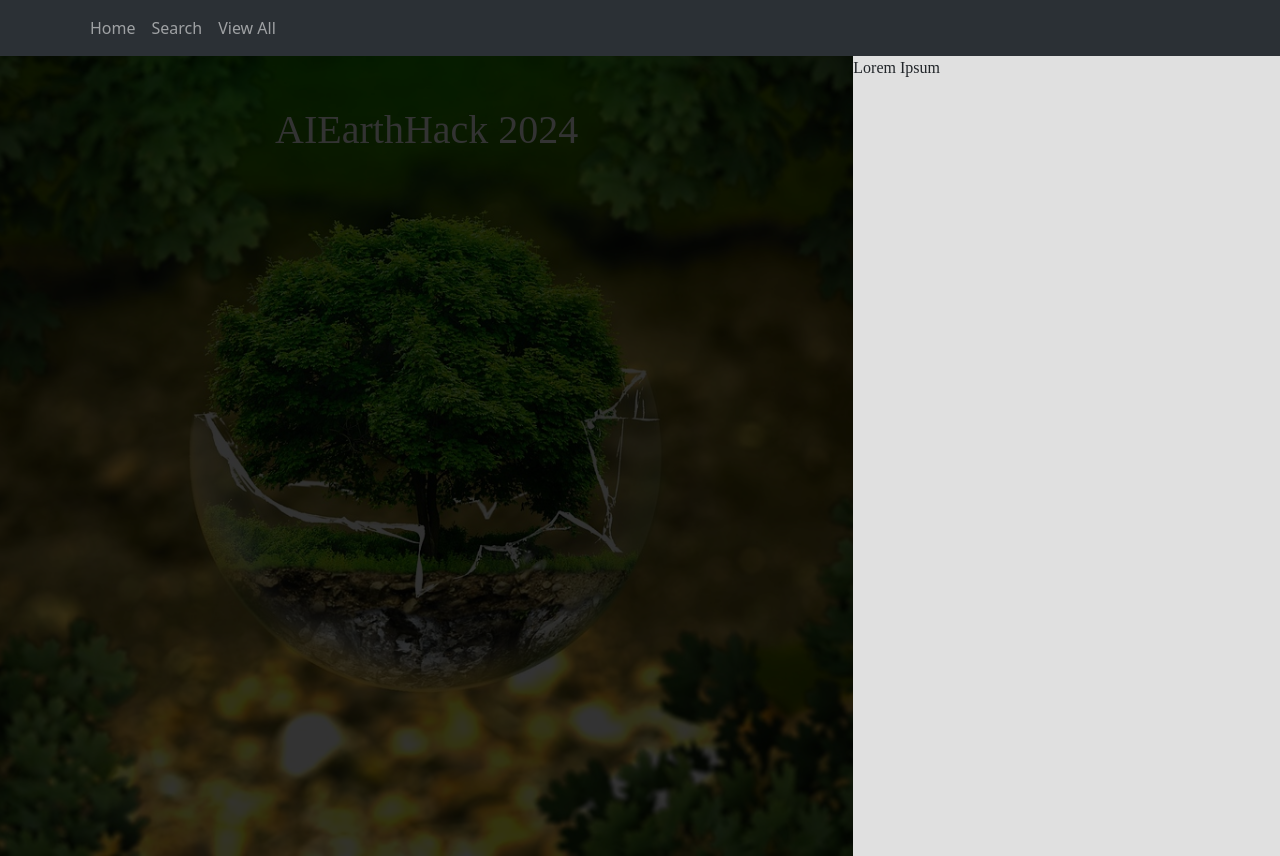
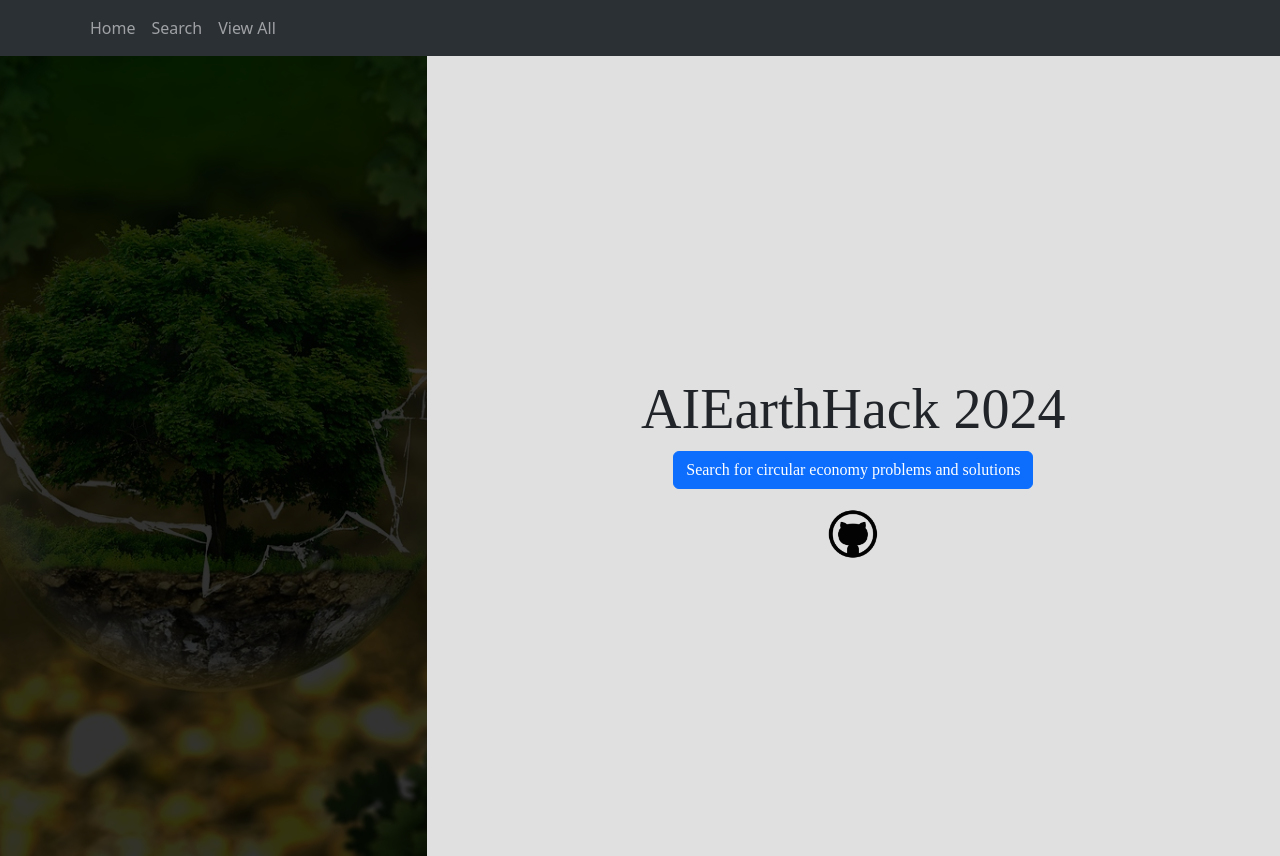
Before and after one commit to kiransprasad/AIEarthhack2024, a React (Create React App) app in the folder frontend/: page / in a window 1280 px wide. Built offline with nearby package versions, Linux system fonts and the light colour scheme; the HTML template or start-up script is replaced by a standard one.

Commit message:
home page done

```diff
--- a/frontend/src/Home.js
+++ b/frontend/src/Home.js
@@ -1,17 +1,29 @@
 import React from 'react';
-import Table from "./components/Table/Table";
-
-
+import 'bootstrap/dist/css/bootstrap.min.css';
+import Button from 'react-bootstrap/Button';
+import { Link } from 'react-router-dom';
 
 function Home() {
     return (
     <div className="home-container">
         <div className="banner">
-            <h1>AIEarthHack 2024</h1>
         </div>
 
         <div className="home-content">
-            <p>Lorem Ipsum</p>
+            <h1 className="display-4">AIEarthHack 2024</h1>
+            <Link to="/search">
+                <Button variant="primary">Search for circular economy problems and solutions</Button>
+            </Link>
+
+            <br></br>
+
+            <a href="https://github.com/kiransprasad/AIEarthhack2024">
+                <img
+                    src="github-logo.png"
+                    alt="GitHub Logo"
+                    style={{ width: '50px', height: '50px', marginTop: '20px' }}
+                />
+            </a>
         </div>
     </div>
     );
--- a/frontend/src/index.css
+++ b/frontend/src/index.css
@@ -117,10 +117,12 @@ div.error {
   display: flex;
   justify-content: space-between;
   min-height: 100vh;
+  font-family: "Poppins";
+
 }
 
 .banner {
-  flex: 2;
+  flex: 1;
   background-image: url('./assets/banner-image.jpg');
   background-size: cover;
   background-repeat: no-repeat;
@@ -135,7 +137,9 @@ div.error {
 }
 
 .home-content {
-  flex: 1;
+  flex: 2;
   background-color: #e0e0e0;
   font-family: "Poppins";
+  text-align: center;
+  padding-top: 40vh;
 }
```
Also changed, not shown: frontend/public/github-logo.png (added).
